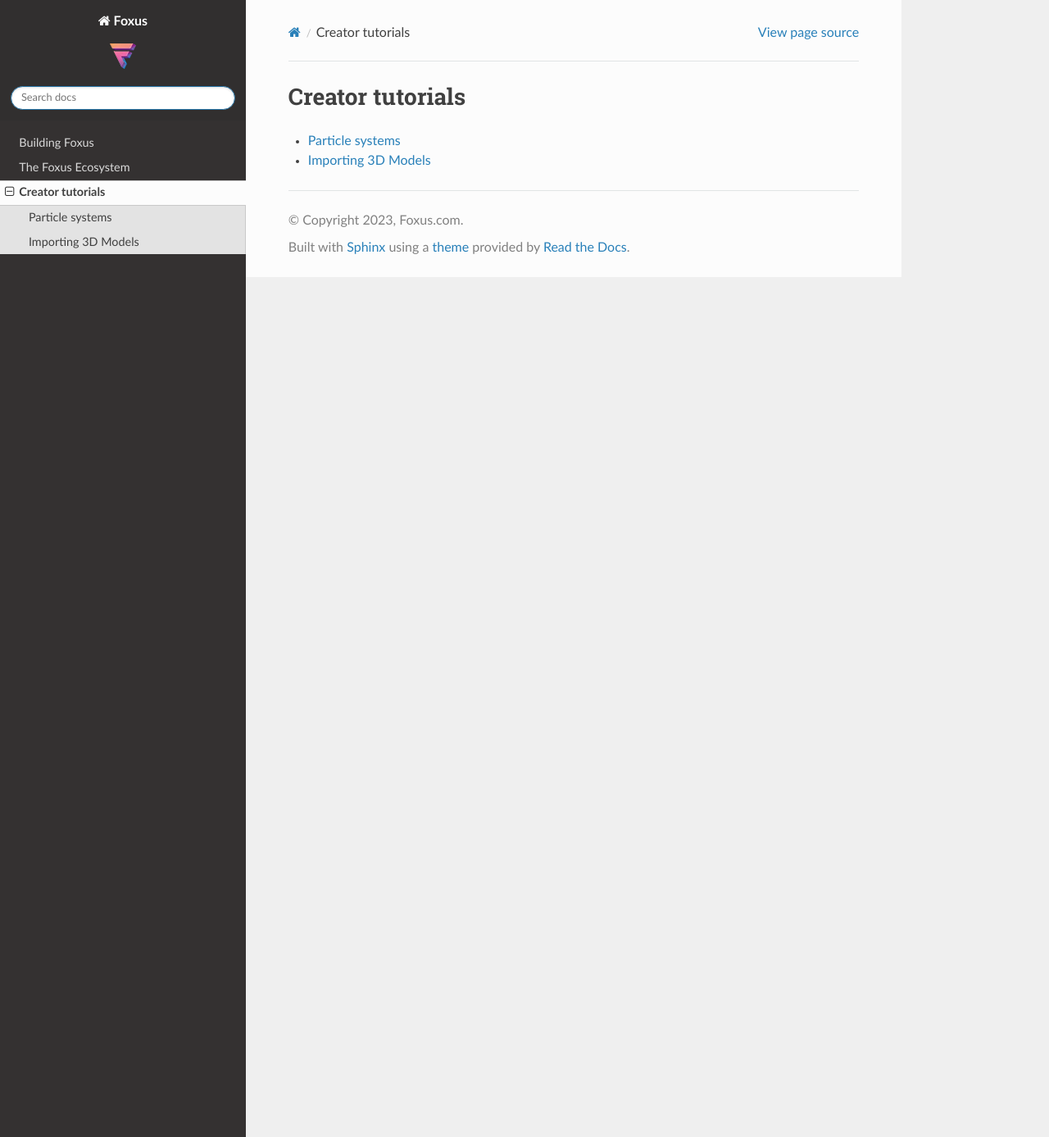
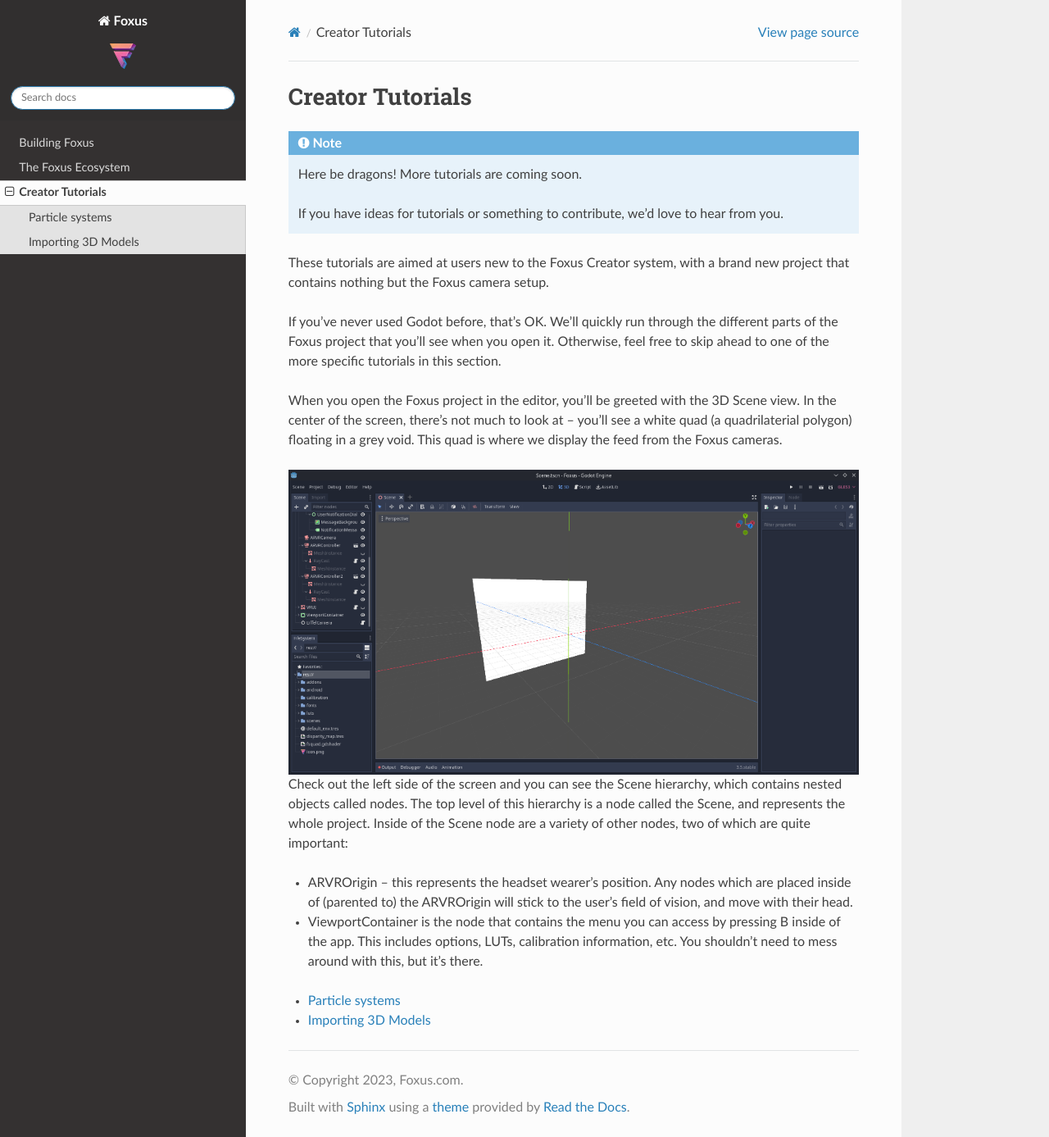
Before and after one commit to teamfoxus/foxus-docs, a Sphinx documentation site: the page built from docs/source/creator_tutorials.rst, in a window 1280 px wide and 1387 px high. Shown: the whole window at 82% size. Built offline with Sphinx 7.4.7 and the Read the Docs theme 2.0.0, drawn with Linux system fonts in a browser that asks for light colours.

Commit message:
populating tutorial landing page

```diff
--- a/docs/source/creator_tutorials.rst
+++ b/docs/source/creator_tutorials.rst
@@ -1,5 +1,26 @@
-Creator tutorials
+Creator Tutorials
 ===================================
+
+.. note::
+
+   Here be dragons! More tutorials are coming soon.
+
+   If you have ideas for tutorials or something to contribute, we'd love to hear from you.
+
+
+These tutorials are aimed at users new to the Foxus Creator system, with a brand new project that contains nothing but the Foxus camera setup.
+
+If you've never used Godot before, that's OK. We'll quickly run through the different parts of the Foxus project that you'll see when you open it. Otherwise, feel free to skip ahead to one of the more specific tutorials in this section.
+
+When you open the Foxus project in the editor, you'll be greeted with the 3D Scene view. In the center of the screen, there's not much to look at -- you'll see a white quad (a quadrilaterial polygon) floating in a grey void. This quad is where we display the feed from the Foxus cameras.
+
+.. image:: _static/project1.png
+   :align: center
+
+Check out the left side of the screen and you can see the Scene hierarchy, which contains nested objects called nodes. The top level of this hierarchy is a node called the Scene, and represents the whole project. Inside of the Scene node are a variety of other nodes, two of which are quite important:
+
+* ARVROrigin -- this represents the headset wearer's position. Any nodes which are placed inside of (parented to) the ARVROrigin will stick to the user's field of vision, and move with their head.
+* ViewportContainer is the node that contains the menu you can access by pressing B inside of the app. This includes options, LUTs, calibration information, etc. You shouldn't need to mess around with this, but it's there.
 
 .. toctree::
    particles
```
Also changed, not shown: docs/source/_static/project1.png (added).
